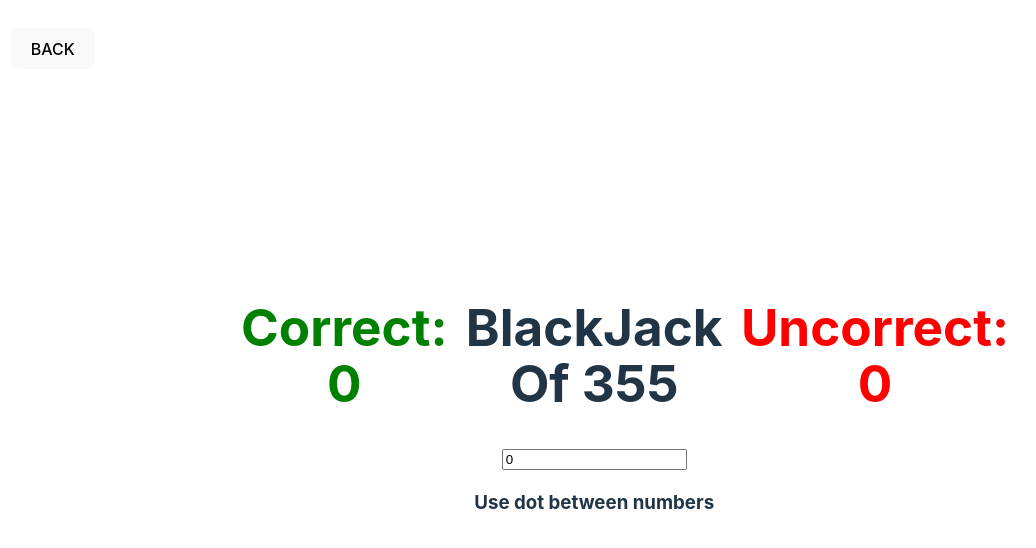
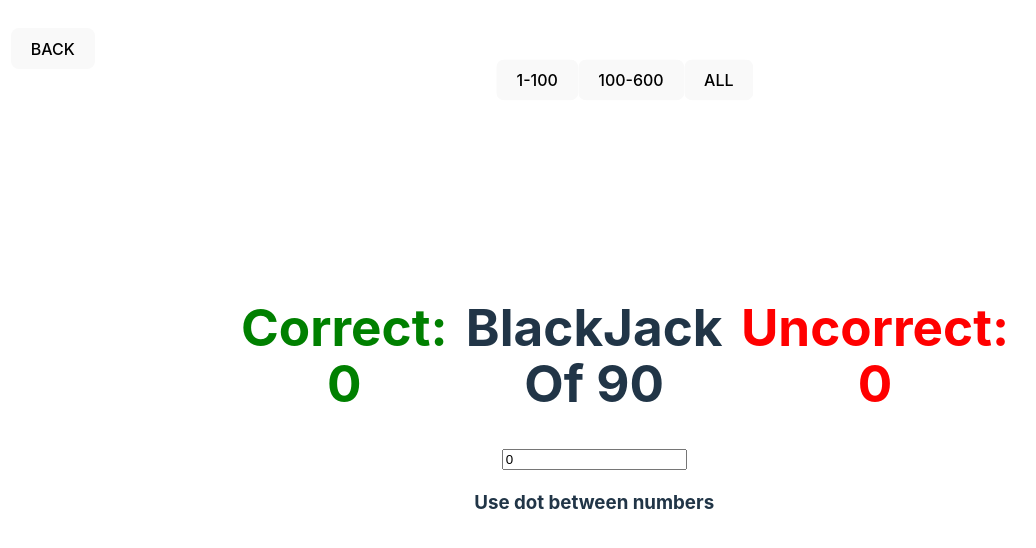
Before and after one commit to BuczekB/dealer-app, a React (Vite) app: page /CountingBJ in a window 1280 px wide. Shown: the top 548 px of the page, without its empty margins (15-1051 px from the left). Built offline with nearby package versions, Linux system fonts and the light colour scheme.

Commit message:
add buttons to change value of BJ

```diff
--- a/src/CountingBJ.jsx
+++ b/src/CountingBJ.jsx
@@ -17,6 +17,7 @@
 
   const [correct, setCorrect] = useState(0)
   const [uncorrect, setUncorrect] = useState(0)
+  const [selectNumbers, setSelectNumbers] = useState([{a: 19 }, {b: 0}])
 
 
 
@@ -120,12 +121,14 @@
 
 
   useEffect(() =>{
-    toggleNumber()
+    const {a} = selectNumbers[0]
+    const {b} = selectNumbers[1]
+    toggleNumber(a, b)
   },[])
 
 
-  const toggleNumber = () =>{
-    const random = Math.floor(Math.random() * (80 - 1 + 1) );
+  const toggleNumber = (valueMax, valueMin) =>{
+    const random = Math.floor(Math.random() * (valueMax - valueMin + 1) + valueMin);
 
     const numb = data[random]
     setFinalNumber(numb.a)
@@ -144,9 +147,6 @@
    if(e.key === 'Enter' || e.target.type === 'submit'){
 
 
-
-
-
     if(inputValue == BjOfFinalNumber){
 
         setCorrect(correct + 1)
@@ -155,20 +155,37 @@
     }else{
 
         setUncorrect(uncorrect + 1)
+    }
+    setInputValue('')
+    const {a} = selectNumbers[0]
+    const {b} = selectNumbers[1]
 
+    toggleNumber(a , b)
+   }
+  }
 
+  const changeNumbers = (numb) =>{
+
+    switch (numb) {
+      case '100':
+          toggleNumber(19, 0)
+          setSelectNumbers([{a: 19}, {b:0}])
+        break;
+        case '100-600':
+            toggleNumber(80, 19)
+            setSelectNumbers([{a: 80}, {b:19}])
+
+          break;
+          case 'all':
+            toggleNumber(80, 0)
+            setSelectNumbers([{a: 80}, {b:0}])
+
+          break;
+      default:
+        break
     }
 
 
-
-    setInputValue('')
-    toggleNumber()
-
-
-
-
-
-   }
   }
 
   return (
@@ -177,6 +194,14 @@
     <div className='container'>
 
 <Link to='/dealer-app'><button className='backButton'>BACK</button></Link>
+
+
+<div className='buttonBox'>
+          <button onClick={() => changeNumbers('100')}>1-100</button>
+          <button onClick={() => changeNumbers('100-600')}>100-600</button>
+          <button onClick={() => changeNumbers('all')}>ALL</button>
+        </div>
+
 
     <div className='workBox'>
        <div className='correct'>
```
